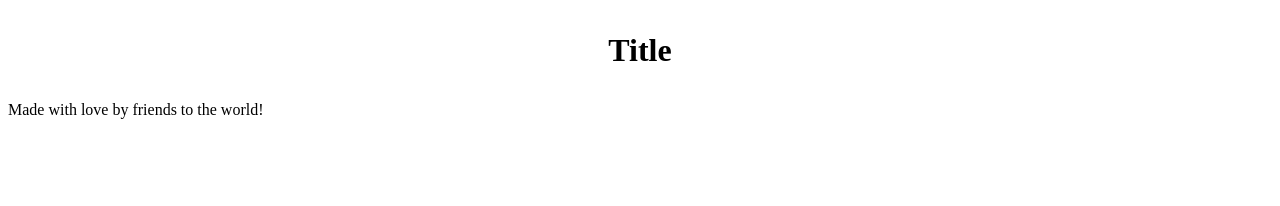
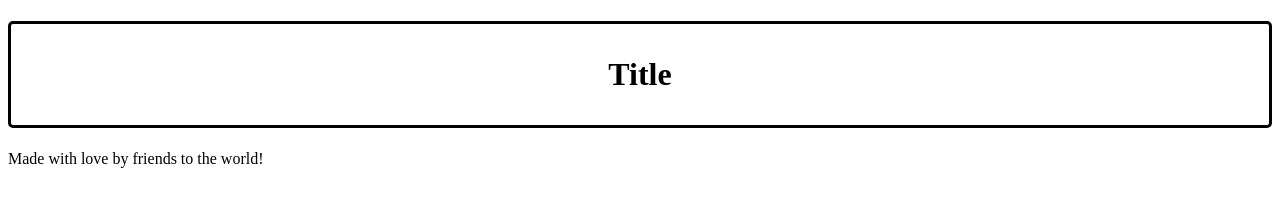
Before and after one commit to TheBrilliantProgrammer/Soft-dev-guides, a plain HTML site: page templates/home.html in a window 1280 px wide. Drawn offline with Linux system fonts and the light colour scheme.

Commit message:
Added CSS file

```diff
--- a/templates/home.html
+++ b/templates/home.html
@@ -1,16 +1,21 @@
 <!DOCTYPE html>
 <html>
-  <head>
+
+<head>
     <meta charset="utf-8">
     <meta name="viewport" content="width=device-width, initial-scale=1">
+    <Link rel='stylesheet' href="style.css">
     <title>Soft-Dev Guides</title>
-    </head>
+</head>
 
 
 <body>
 
-    <h1><p align='center'> Title</p></h1>
+    <h1 id='title'>
+        <p align='center'>Title</p>
+    </h1>
 
-  </body>
-     <footer>Made with love by friends to the world!</footer>
+</body>
+<footer>Made with love by friends to the world!</footer>
+
 </html>
--- /dev/null
+++ b/templates/style.css
@@ -0,0 +1,6 @@
+#title {
+    text-align: center;
+    border-style: solid;
+    border-radius: 5px;
+    border-color: black;
+}
```
